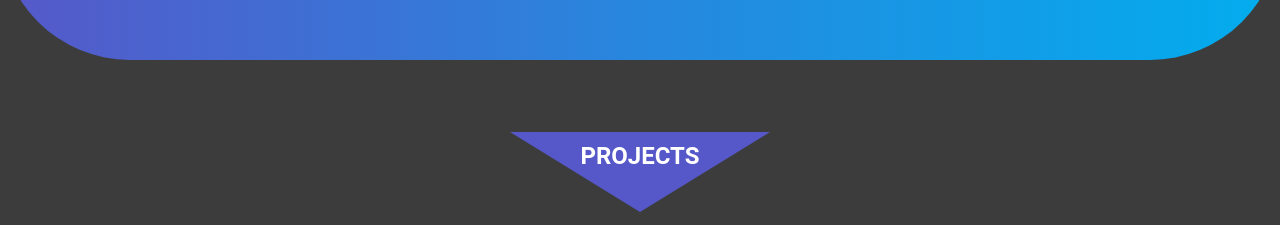
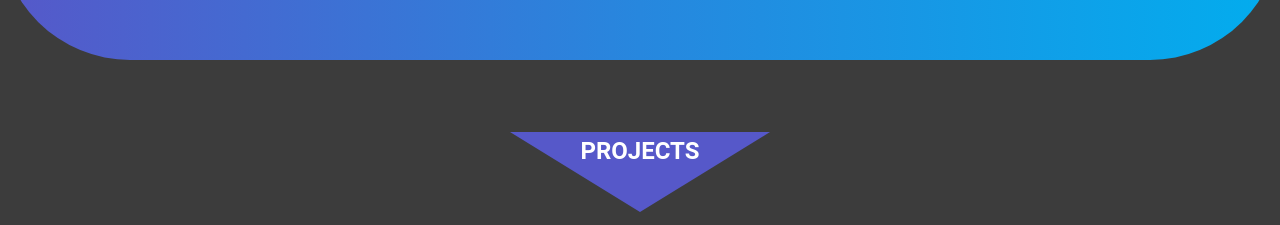
Before and after one commit to DengelLionel/portfoliodengel, a React (Create React App) app: page / in a window 1280 px wide. Shown: the part 780-1005 px from the top of the page. Built offline with nearby package versions, Linux system fonts and the light colour scheme; a web font is replaced by a local one.

Commit message:
Performance in title project

```diff
--- a/src/components/Body/Portafolio.js
+++ b/src/components/Body/Portafolio.js
@@ -9,7 +9,7 @@ export default function Portafolio({colortexto}){
     const [movilDevelopment,setMovilDevelopment]=useState(false)
     const [design,setDesign]=useState(false)
 
-    let claseTitulo=`relative top-[75px] z-[50] font-bold font-robotob text-center text-xl xl:text-2xl mb-[30px] xl:relative xl:top-[80px] 2xl:text-3xl 2xl:relative 2xl:top-[80px] ${colortexto}`;
+    let claseTitulo=`relative top-[75px] z-[50] font-bold font-robotob text-center text-xl xl:text-2xl mb-[30px] xl:relative xl:top-[75px] 2xl:text-3xl 2xl:relative 2xl:top-[80px] ${colortexto}`;
 
     const HandledWebDevelopment=()=>{
         setWebDevelopment(true)
```
